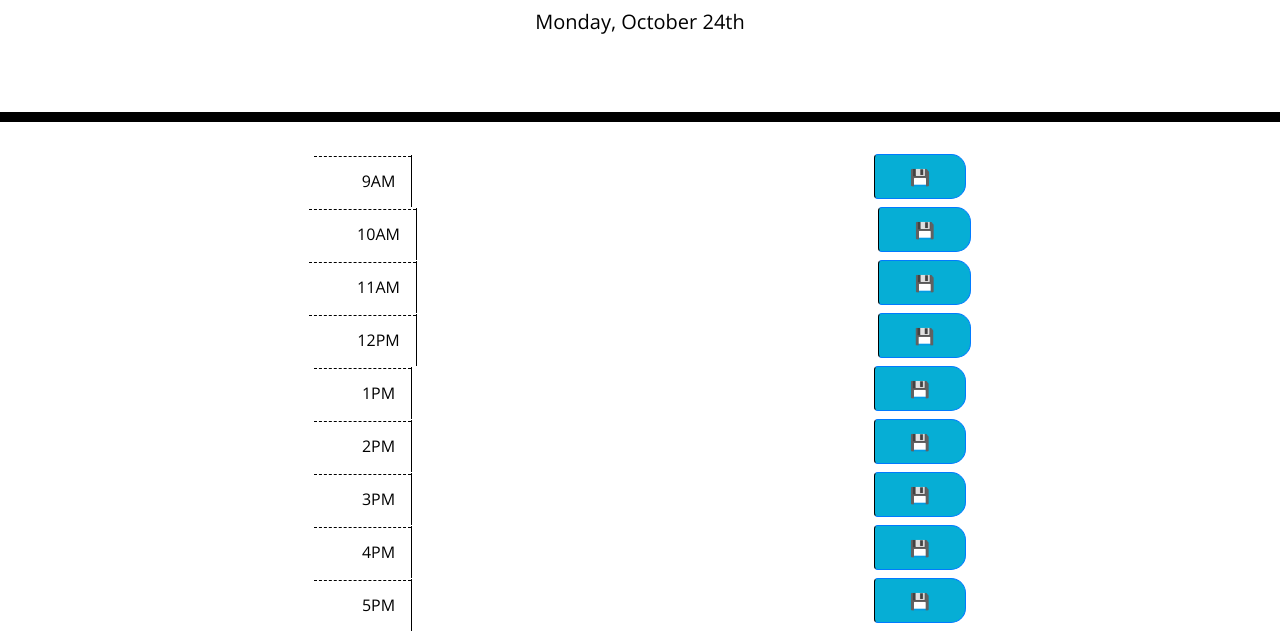
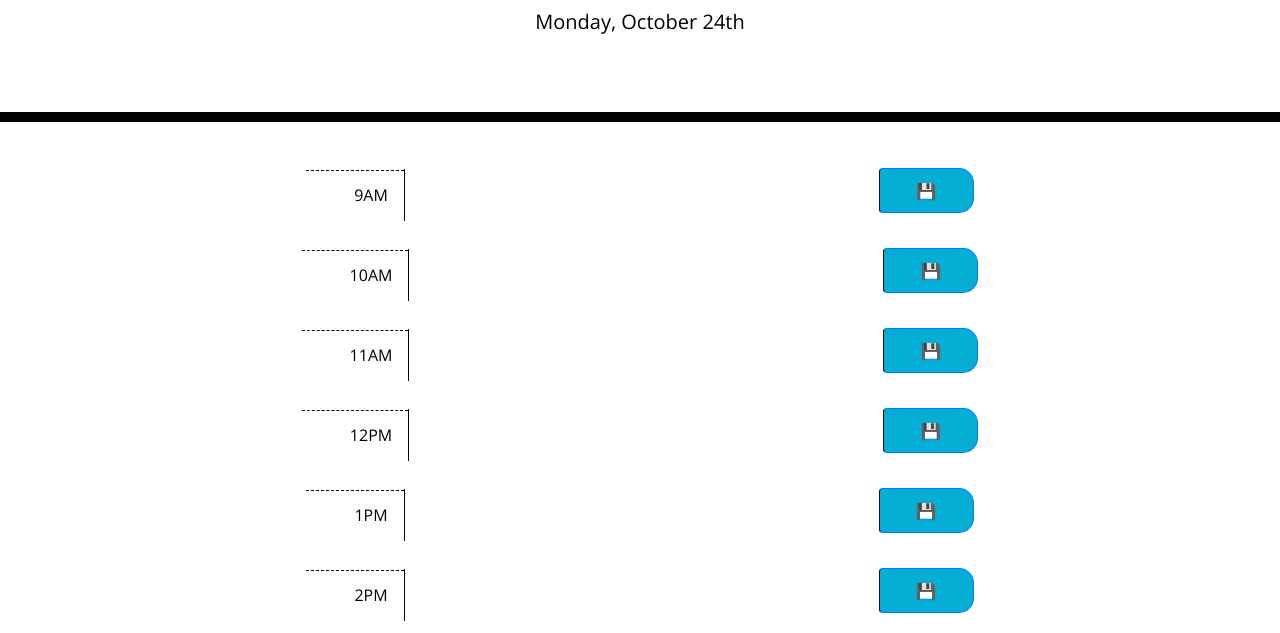
Before and after one commit to Zoocko42/05_Work_Day_Scheduler, a plain HTML site: page index.html in a window 1280 px wide. Shown: the part 182-815 px from the top of the page. Drawn offline with nearby package versions, Linux system fonts and the light colour scheme.

Commit message:
This update adds a row property to help standardize each row.

```diff
--- a/assets/script.js
+++ b/assets/script.js
@@ -1,14 +1,9 @@
 var timeblocks = document.getElementById("timeblocks");
+var tableHours = ["9AM", "10AM", "11AM", "12PM", "1PM", "2PM", "3PM", "4PM", "5PM"]
 
 // This code adds the current date using moment.js to the #currentDay id in the format "Day, Month, Date of Month".
 var headerDate = moment().format("dddd, MMMM Do");
 $("#currentDay").text(headerDate);
 
-var currentHour = moment().format("HH")
+var currentHour = moment().format("hA")
 console.log(currentHour);
-
-identifyTime = (timeblock) => {
-    array.forEach(element => {
-
-    });
-}
--- a/index.html
+++ b/index.html
@@ -30,47 +30,47 @@
     </header>
     <div class="container" id="timeblocks">
       <!-- Timeblocks go here -->
-      <form class="form-inline time-block d-flex justify-content-center">
+      <form class="form-inline time-block d-flex justify-content-center row">
         <label class="pt-3 pb-3 pr-3 pl-5 hour" rows="2" for="inlineFormInput9AM">9AM</label>
         <textarea rows="2" class="col-5" id="inlineFormInput9AM" name="inlineFormInput9AM"></textarea>
         <button type="submit" class="btn btn-primary mb-2 saveBtn col-1">💾</button>
       </form>
-      <form class="form-inline time-block d-flex justify-content-center">
+      <form class="form-inline time-block d-flex justify-content-center row">
         <label class="pt-3 pb-3 pr-3 pl-5 hour" rows="2" for="inlineFormInput10AM">10AM</label>
         <textarea rows="2" class="col-5" id="inlineFormInput10AM" name="inlineFormInput10AM"></textarea>
         <button type="submit" class="btn btn-primary mb-2 saveBtn col-1">💾</button>
       </form>
-      <form class="form-inline time-block d-flex justify-content-center">
+      <form class="form-inline time-block d-flex justify-content-center row">
         <label class="pt-3 pb-3 pr-3 pl-5 hour" rows="2" for="inlineFormInput11AM">11AM</label>
         <textarea rows="2" class="col-5" id="inlineFormInput11AM" name="inlineFormInput11AM"></textarea>
         <button type="submit" class="btn btn-primary mb-2 saveBtn col-1">💾</button>
       </form>
-      <form class="form-inline time-block d-flex justify-content-center">
+      <form class="form-inline time-block d-flex justify-content-center row">
         <label class="pt-3 pb-3 pr-3 pl-5 hour" rows="2" for="inlineFormInput12PM">12PM</label>
         <textarea rows="2" class="col-5" id="inlineFormInput12PM" name="inlineFormInput12PM"></textarea>
         <button type="submit" class="btn btn-primary mb-2 saveBtn col-1">💾</button>
       </form>
-      <form class="form-inline time-block d-flex justify-content-center">
+      <form class="form-inline time-block d-flex justify-content-center row">
         <label class="pt-3 pb-3 pr-3 pl-5 hour" rows="2" for="inlineFormInput1PM">1PM</label>
         <textarea rows="2" class="col-5" id="inlineFormInput13PM" name="inlineFormInput13PM"></textarea>
         <button type="submit" class="btn btn-primary mb-2 saveBtn col-1">💾</button>
       </form>
-      <form class="form-inline time-block d-flex justify-content-center">
+      <form class="form-inline time-block d-flex justify-content-center row">
         <label class="pt-3 pb-3 pr-3 pl-5 hour" rows="2" for="inlineFormInput2PM">2PM</label>
         <textarea rows="2" class="col-5" id="inlineFormInput2PM" name="inlineFormInput2PM"></textarea>
         <button type="submit" class="btn btn-primary mb-2 saveBtn col-1">💾</button>
       </form>
-      <form class="form-inline time-block d-flex justify-content-center">
+      <form class="form-inline time-block d-flex justify-content-center row">
         <label class="pt-3 pb-3 pr-3 pl-5 hour" rows="2" for="inlineFormInput3PM">3PM</label>
         <textarea rows="2" class="col-5" id="inlineFormInput3PM" name="inlineFormInput3PM"></textarea>
         <button type="submit" class="btn btn-primary mb-2 saveBtn col-1">💾</button>
       </form>
-      <form class="form-inline time-block d-flex justify-content-center">
+      <form class="form-inline time-block d-flex justify-content-center row">
         <label class="pt-3 pb-3 pr-3 pl-5 hour" rows="2" for="inlineFormInput4PM">4PM</label>
         <textarea rows="2" class="col-5" id="inlineFormInput4PM" name="inlineFormInput4PM"></textarea>
         <button type="submit" class="btn btn-primary mb-2 saveBtn col-1">💾</button>
       </form>
-      <form class="form-inline time-block d-flex justify-content-center">
+      <form class="form-inline time-block d-flex justify-content-center row">
         <label class="pt-3 pb-3 pr-3 pl-5 hour" rows="2" for="inlineFormInput5PM">5PM</label>
         <textarea rows="2" class="col-5" id="inlineFormInput5PM" name="inlineFormInput5PM"></textarea>
         <button type="submit" class="btn btn-primary mb-2 saveBtn col-1">💾</button>
```
